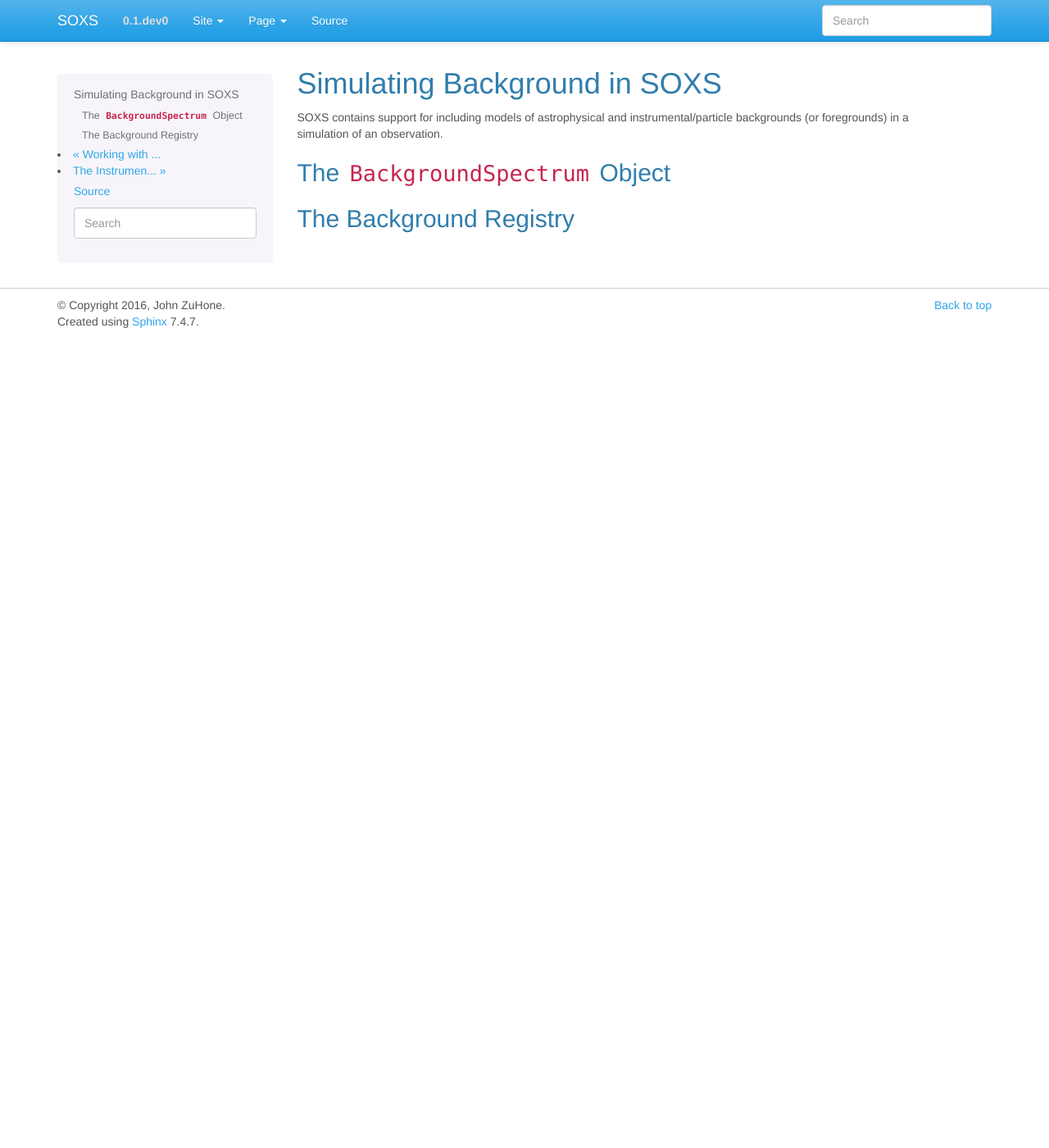
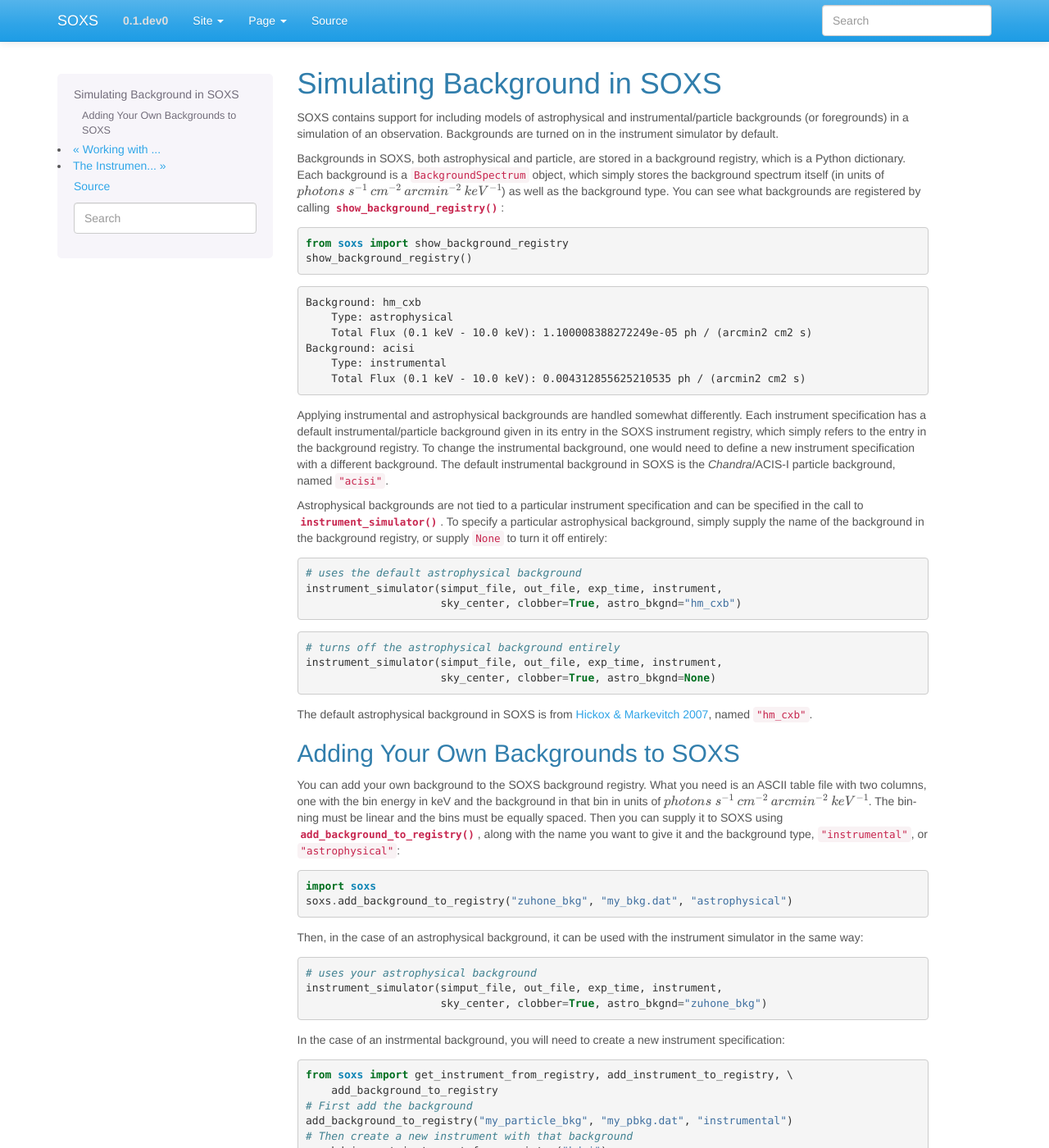
Before and after one commit to lynx-x-ray-observatory/soxs, a Sphinx documentation site: the page built from doc/source/python/background.rst, in a window 1280 px wide and 1400 px high. Shown: the whole window at 82% size. Built offline with Sphinx 7.4.7, drawn with Linux system fonts in a browser that asks for light colours; some of the changed text lies outside the part shown.

Commit message:
Background docs

```diff
--- a/doc/source/python/background.rst
+++ b/doc/source/python/background.rst
@@ -4,12 +4,87 @@
 =============================
 
 SOXS contains support for including models of astrophysical and instrumental/particle backgrounds (or foregrounds)
-in a simulation of an observation.
+in a simulation of an observation. Backgrounds are turned on in the instrument simulator by default.
 
-The ``BackgroundSpectrum`` Object
----------------------------------
+Backgrounds in SOXS, both astrophysical and particle, are stored in a background registry, which is a
+Python dictionary. Each background is a ``BackgroundSpectrum`` object, which simply stores the background
+spectrum itself (in units of :math:`photons~s^{-1}~cm^{-2}~arcmin^{-2}~keV^{-1}`) as well as the background
+type. You can see what backgrounds are registered by calling :func:`~soxs.background.show_background_registry`:
 
-.. _background-registry:
+.. code-block:: python
 
-The Background Registry
------------------------
+    from soxs import show_background_registry
+    show_background_registry()
+
+.. code-block:: pycon
+
+    Background: hm_cxb
+        Type: astrophysical
+        Total Flux (0.1 keV - 10.0 keV): 1.100008388272249e-05 ph / (arcmin2 cm2 s)
+    Background: acisi
+        Type: instrumental
+        Total Flux (0.1 keV - 10.0 keV): 0.004312855625210535 ph / (arcmin2 cm2 s)
+
+Applying instrumental and astrophysical backgrounds are handled somewhat differently. Each instrument
+specification has a default instrumental/particle background given in its entry in the SOXS instrument
+registry, which simply refers to the entry in the background registry. To change the instrumental background,
+one would need to define a new instrument specification with a different background. The default instrumental
+background in SOXS is the *Chandra*/ACIS-I particle background, named ``"acisi"``.
+
+Astrophysical backgrounds are not tied to a particular instrument specification and can be specified in the
+call to :func:`~soxs.instrument.instrument_simulator`. To specify a particular astrophysical background,
+simply supply the name of the background in the background registry, or supply ``None`` to turn it off
+entirely:
+
+.. code-block:: python
+
+    # uses the default astrophysical background
+    instrument_simulator(simput_file, out_file, exp_time, instrument,
+                         sky_center, clobber=True, astro_bkgnd="hm_cxb")
+
+.. code-block:: python
+
+    # turns off the astrophysical background entirely
+    instrument_simulator(simput_file, out_file, exp_time, instrument,
+                         sky_center, clobber=True, astro_bkgnd=None)
+
+The default astrophysical background in SOXS is from
+`Hickox & Markevitch 2007 <http://adsabs.harvard.edu/abs/2007ApJ...661L.117H>`_, named ``"hm_cxb"``.
+
+Adding Your Own Backgrounds to SOXS
+-----------------------------------
+
+You can add your own background to the SOXS background registry. What you need is an ASCII table
+file with two columns, one with the bin energy in keV and the background in that bin in units of
+:math:`photons~s^{-1}~cm^{-2}~arcmin^{-2}~keV^{-1}`. The binning must be linear and the bins
+must be equally spaced. Then you can supply it to SOXS using
+:func:`~soxs.background.add_background_to_registry`, along with the name you want to give it and
+the background type, ``"instrumental"``, or ``"astrophysical"``:
+
+.. code-block:: python
+
+    import soxs
+    soxs.add_background_to_registry("zuhone_bkg", "my_bkg.dat", "astrophysical")
+
+Then, in the case of an astrophysical background, it can be used with the instrument simulator
+in the same way:
+
+.. code-block:: python
+
+    # uses your astrophysical background
+    instrument_simulator(simput_file, out_file, exp_time, instrument,
+                         sky_center, clobber=True, astro_bkgnd="zuhone_bkg")
+
+In the case of an instrmental background, you will need to create a new instrument specification:
+
+.. code-block:: python
+
+    from soxs import get_instrument_from_registry, add_instrument_to_registry, \
+        add_background_to_registry
+    # First add the background
+    add_background_to_registry("my_particle_bkg", "my_pbkg.dat", "instrumental")
+    # Then create a new instrument with that background
+    new_hdxi = get_instrument_from_registry("hdxi")
+    new_hdxi["name"] = "hdxi_new_bkg" # Must change the name, otherwise an error will be thrown
+    new_hdxi["bkgnd"] = "my_particle_bkg"
+    name = add_instrument_to_registry(new_hdxi)
```
